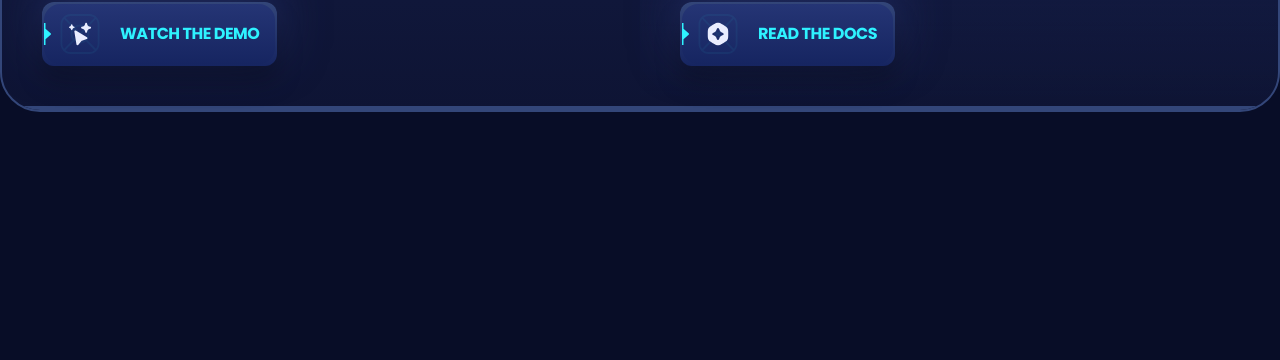
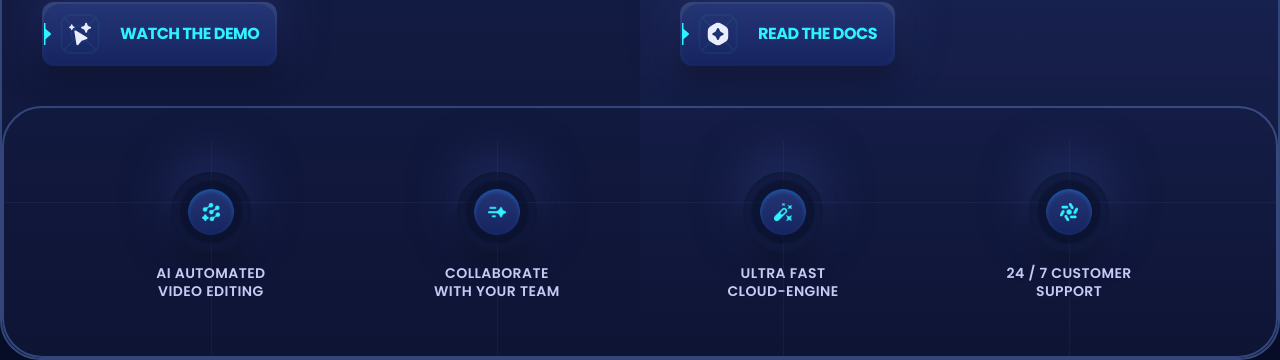
Before and after one commit to Aroobs-i/modern_ui_website, a React (Vite) app: page / in a window 1280 px wide. Shown: the part 1436-1796 px from the top of the page. Before the commit the page ends 1548 px from the top, so only its background shows below. Built offline with nearby package versions, Linux system fonts and the light colour scheme.

Commit message:
Features  section

```diff
--- a/src/sections/Features.jsx
+++ b/src/sections/Features.jsx
@@ -1,6 +1,6 @@
 import React from 'react'
 import { Element } from 'react-scroll'
-import { features } from '../constants'
+import { details, features } from '../constants'
 import Button from '../components/Button'
 
 const Features = () => {
@@ -41,6 +41,21 @@
                     ))}
                     <ul className='relative flex justify-around flex-grow px-[5%] border-2 border-s3 rounded-7xl max-md:hidden'>
                         <div className='absolute bg-s3/20 top-[38%] left-0 right-0 w-full h-[1px] z-10'/>
+                        {details.map(({ id, icon, title }) => (
+                            <li key={id} className='relative pt-16 px-4 pb-14'>
+                                <div className='absolute top-8 bottom-0 left-1/2 bg-s3/20 w-[1px] h-full z-10'/>
+                                <div className='flex items-center justify-center mx-auto mb-3 border-2 border-s2 hover:border-s4
+                                rounded-full transition-all duration-500 shadow-500 size-20'
+                                >
+                                    <img
+                                    src={icon}
+                                    alt={title}
+                                    className='size-17/20 object-contain z-20'
+                                    />
+                                </div>
+                                <h3 className='relative z-2 max-w-36 mx-auto my-0 base-small text-center uppercase'>{title}</h3>
+                            </li>
+                        ))}
                     </ul>
                 </div>
             </div>
--- a/src/sections/Header.jsx
+++ b/src/sections/Header.jsx
@@ -1,21 +1,39 @@
 import clsx from 'clsx';
-import React, { useState } from 'react'
+import React, { useEffect, useState } from 'react'
 import { Link as LinkScroll } from 'react-scroll'
 
-const NavLink = ({ title }) => (
-    <LinkScroll
-      className='base-bold text-p4 uppercase transition-colors duration-500 cursor-pointer
-             hover:text-p1 max-lg:my-4 max-lg:h5'
-    >
-      {title}
-    </LinkScroll>
-)
-
 const Header = () => {
+    const [hasScrolled, setHasScrolled] = useState(false);
     const [isOpen, setIsOpen] = useState(false);
 
+    useEffect(() => {
+        const handleScroll = () => {
+            setHasScrolled(window.scrollY > 32);
+        }
+        window.addEventListener('scroll', handleScroll);
+        return () => {
+            window.removeEventListener('scroll', handleScroll);
+        }
+    }, []);
+
+    const NavLink = ({ title }) => (
+        <LinkScroll
+          onClick={() => setIsOpen(false)}
+          to={title}
+          offset={-100}
+          spy smooth
+          activeClass='nav-active'
+          className='base-bold text-p4 uppercase transition-colors duration-500 cursor-pointer
+                 hover:text-p1 max-lg:my-4 max-lg:h5'
+        >
+          {title}
+        </LinkScroll>
+    );
+
   return (
-    <header className='fixed top-0 left-0 z-50 w-full py-10'>
+    <header className={clsx('fixed top-0 left-0 z-50 w-full py-10 transition-all duration-500 max-lg:py-4',
+    hasScrolled && 'py-2 bg-black-100 backdrop-blur-[8px]')}
+    >
         <div className='container flex h-14 items-center max-lg:px-5'>
             <a className='lg:hidden flex-1 cursor-pointer z-2'>
                 <img
@@ -43,10 +61,17 @@
                         </li>
                         <li className='nav-logo'>
                             <LinkScroll
-                              to='hero' offset={-100} spy smooth
+                              to='hero'
+                              offset={-200}
+                              spy smooth
                               className={clsx('max-lg:hidden transition-transform duration-500 cursor-pointer')}
                             >
-                               <img src="/images/xora.svg" alt="xora" width={160} height={55} />
+                               <img
+                               src="/images/xora.svg"
+                               alt="xora"
+                               width={160}
+                               height={55}
+                               />
                             </LinkScroll>
                         </li>
                         <li className='nav-li'>
@@ -57,7 +82,8 @@
                     </ul>
                 </nav>
                 <div
-                className='lg:hidden absolute top-1/2 block left-0 w-[960px] h-[380px] translate-x-[-290px] -translate-y-1/2 rotate-90'
+                className='lg:hidden absolute top-1/2 block left-0 w-[960px] h-[380px] translate-x-[-290px]
+                          -translate-y-1/2 rotate-90'
                 >
                     <img
                     src="/images/bg-outlines.svg"
```
